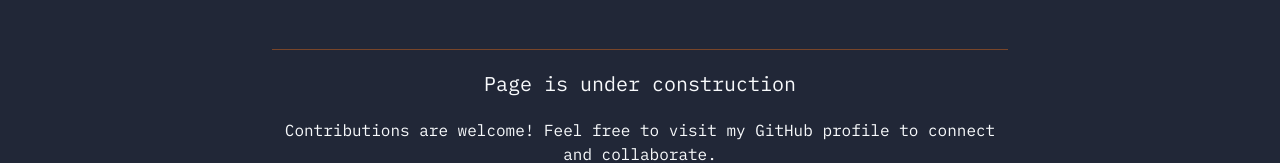
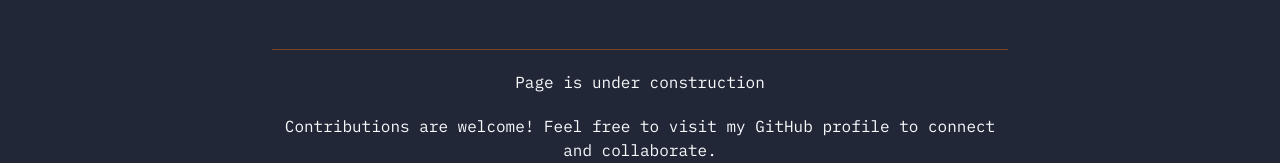
Before and after one commit to dishan1223/blog-app, a Next.js app: page / in a window 1280 px wide. Shown: the part 430-593 px from the top of the page. Built offline with nearby package versions, Linux system fonts and the light colour scheme.

Commit message:
fix font sizes; ;

```diff
--- a/src/app/page.js
+++ b/src/app/page.js
@@ -18,7 +18,7 @@ export default function Home() {
     		<Line/>
 
 
-        <div className="mt-5 flex justify-center items-center text-xl">
+        <div className="mt-5 flex justify-center items-center">
           <h1>Page is under construction</h1>
         </div>
         <p className="mt-5 text-center">Contributions are welcome! Feel free to visit my GitHub profile to connect and collaborate.</p>
```
